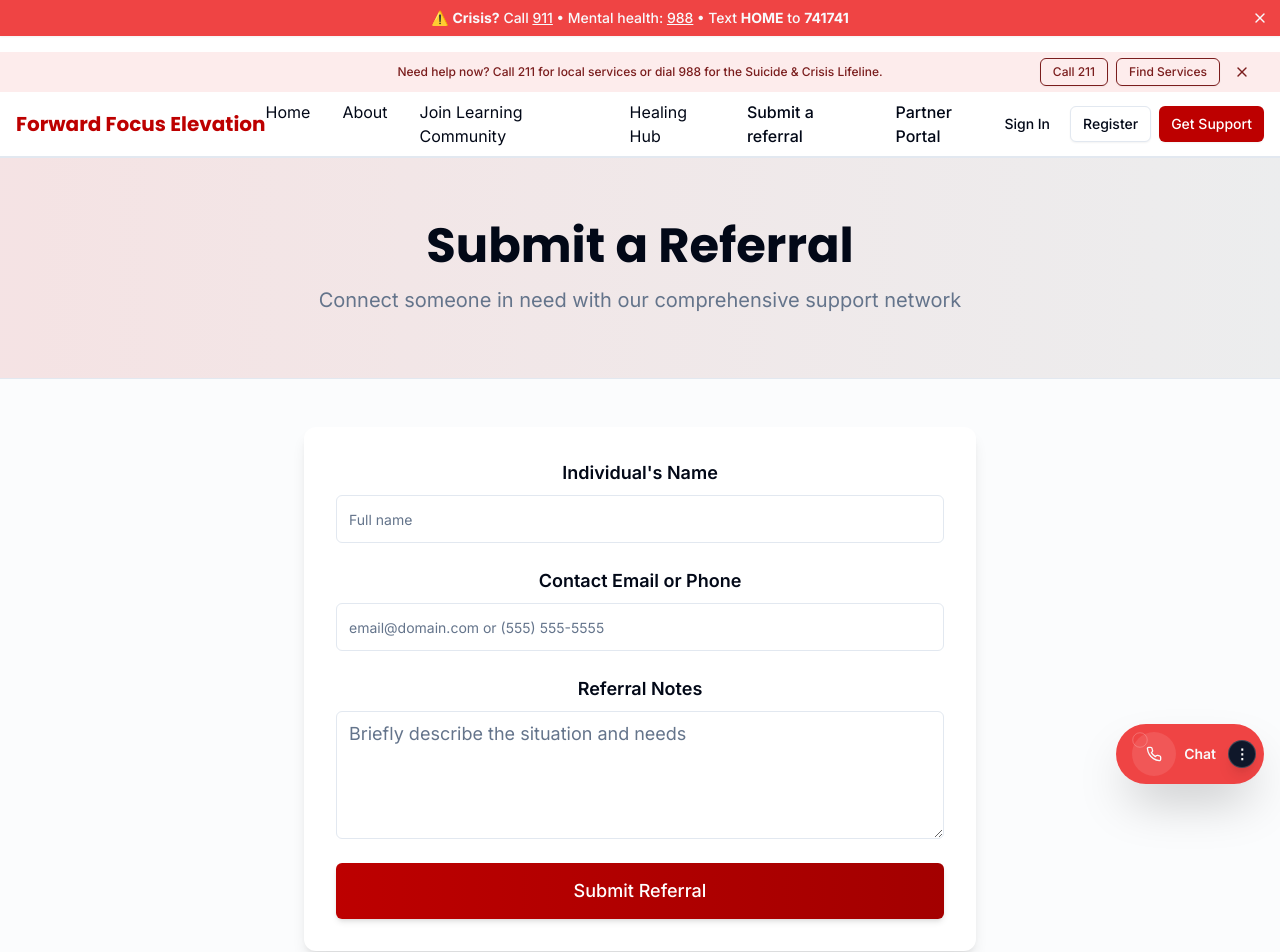
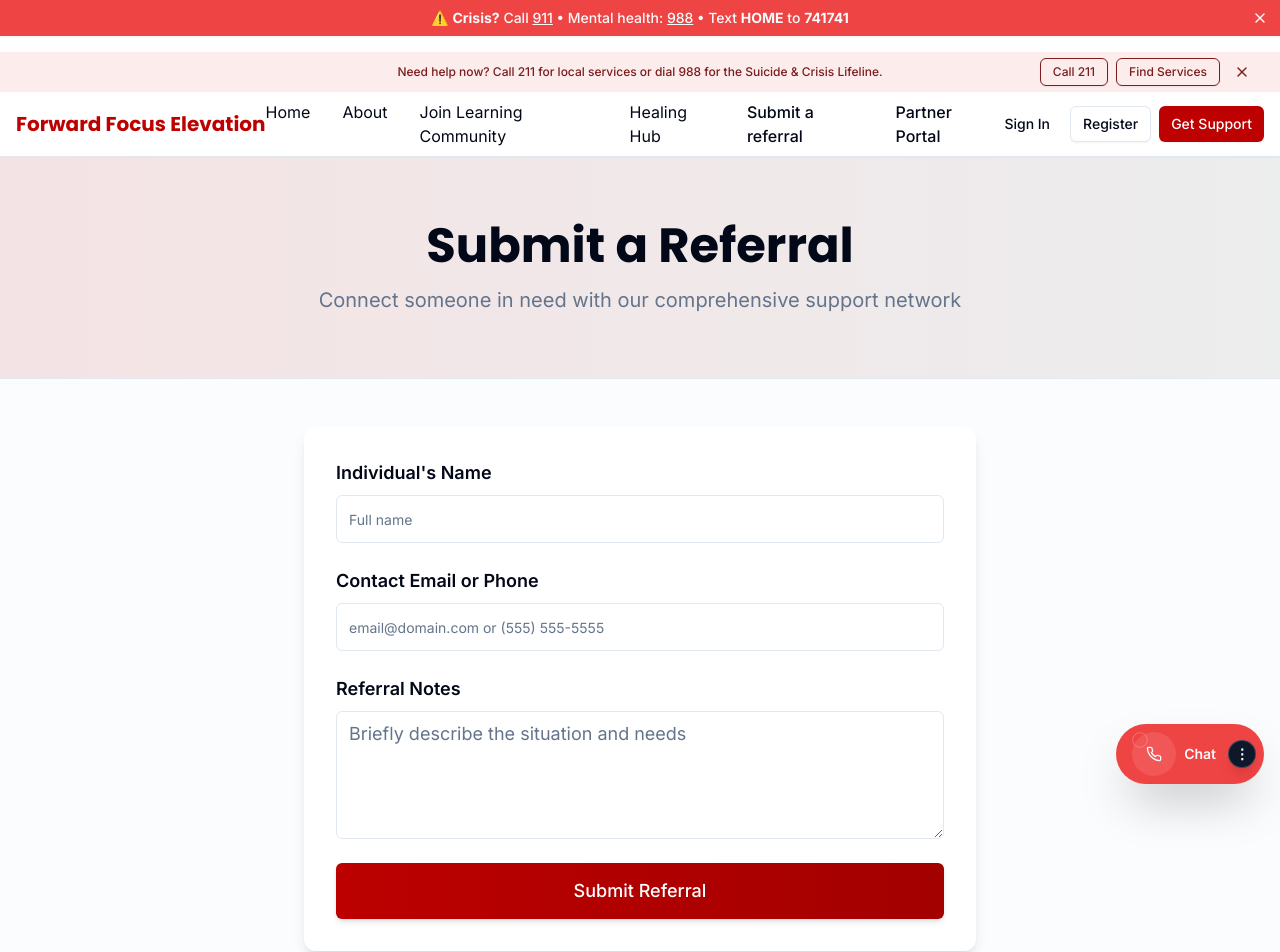
Before and after one commit to coachkay1227/forwardfocus-foundation, a React (Vite) app: page /partners/submit-referral in a window 1280 px wide. Shown: the top 952 px of the page. Built offline with nearby package versions, Linux system fonts and the light colour scheme.

Commit message:
Reverted to commit a9dbc01d2c44989acbd47e8ffca1d319d6b1e3ed

```diff
--- a/src/pages/SubmitReferral.tsx
+++ b/src/pages/SubmitReferral.tsx
@@ -139,7 +139,7 @@ const SubmitReferral = () => {
       <div className="container py-12">
         <div className="max-w-2xl mx-auto text-center">
           <div className="bg-card rounded-xl shadow-lg border-0 p-8 text-left">
-            <form onSubmit={onSubmit} className="grid gap-6 text-center">
+            <form onSubmit={onSubmit} className="grid gap-6">
               <div>
                 <label className="block text-lg font-semibold mb-2">Individual's Name</label>
                 <Input
```
